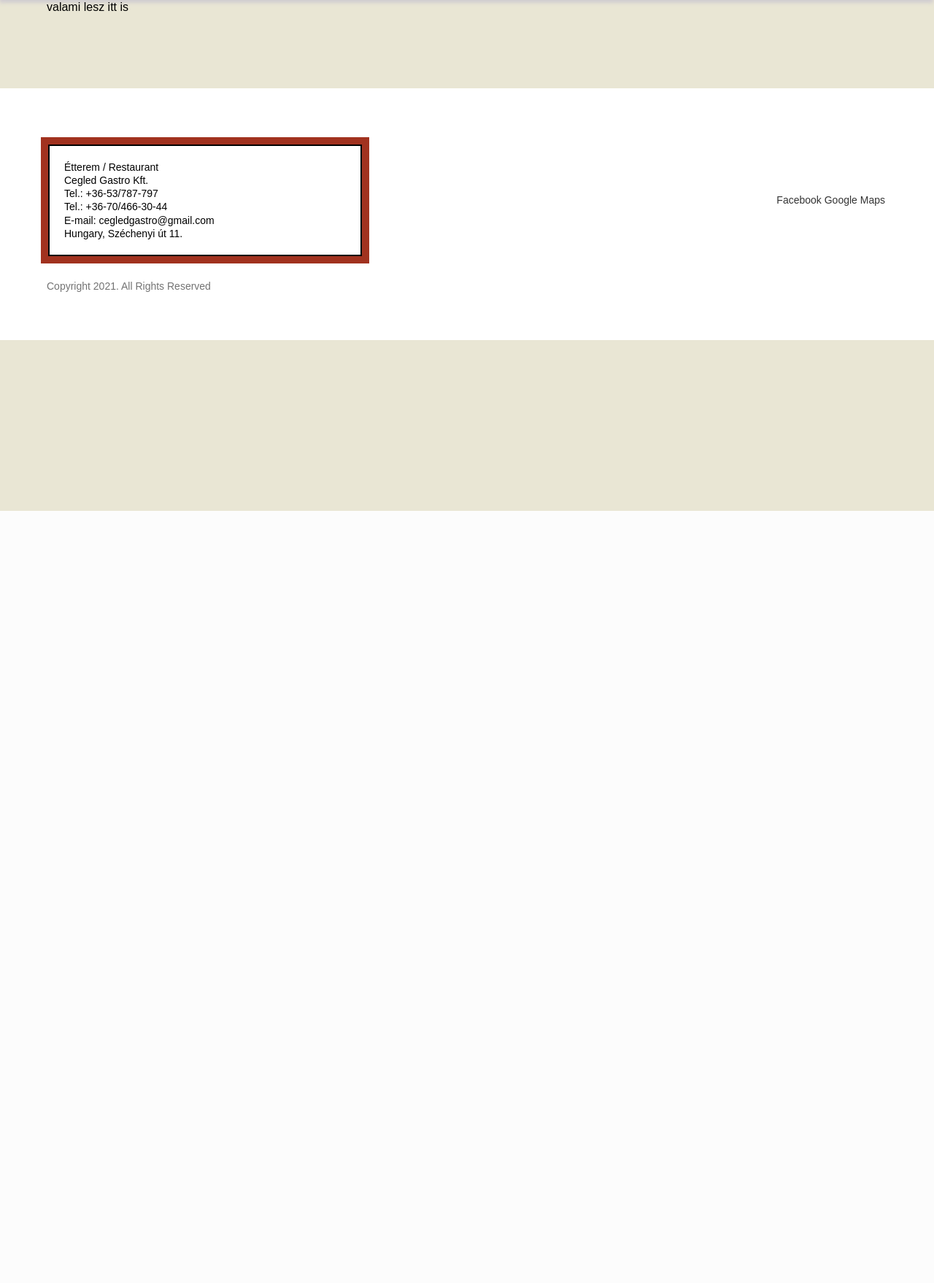
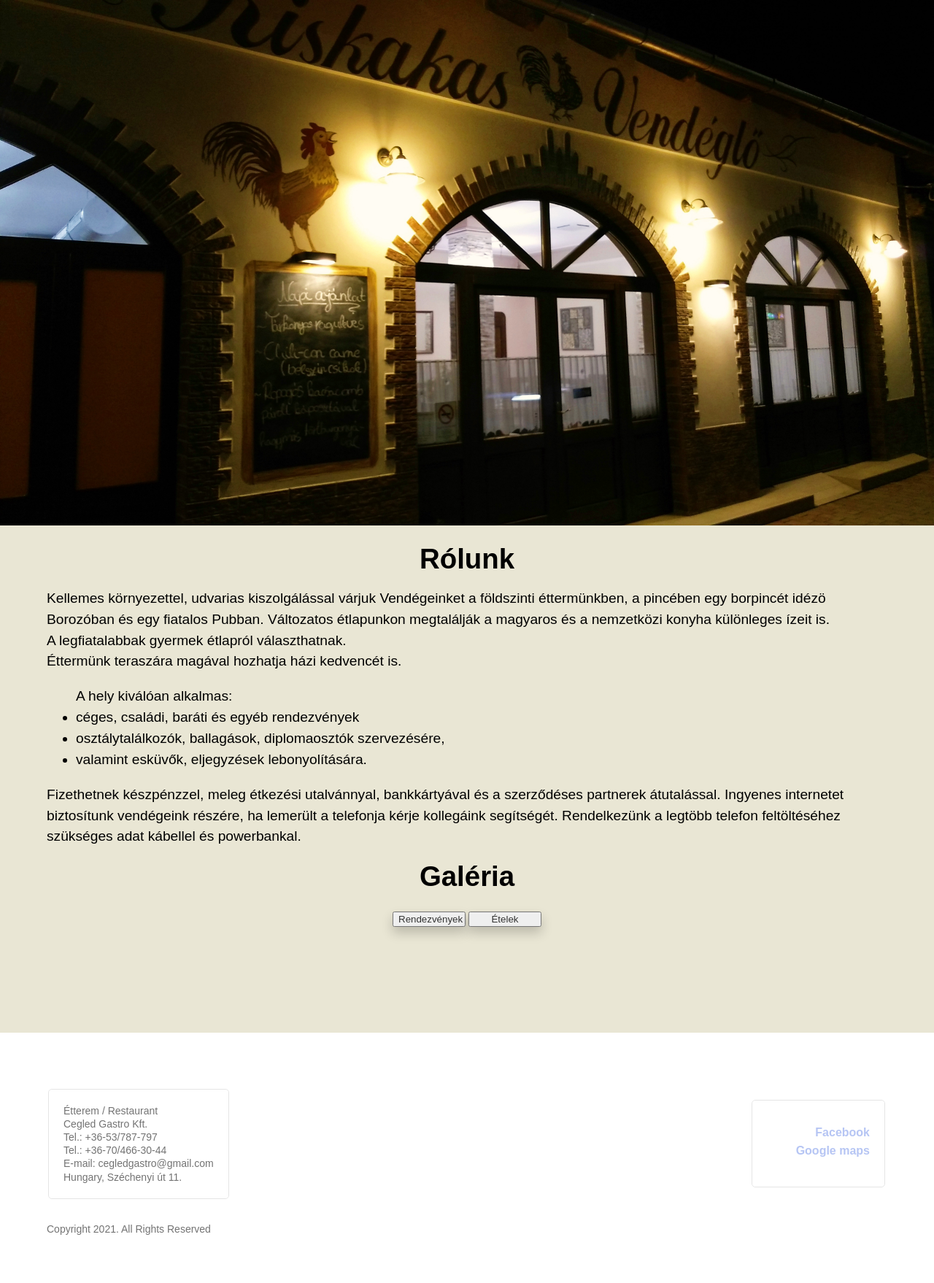
Before and after one commit to Divx1087/webterv-beadando, a PHP site: page /rolunk.html in a window 1280 px wide. Shown: the part 100-1858 px from the top of the page at 73% size. Before the commit the page ends 800 px from the top, so only its background shows below. Run offline with PHP 8.4, Linux system fonts and the light colour scheme.

Commit message:
rolunk feltöltve, fooldal feltöltve, iframe, etc..

```diff
--- a/css/style.css
+++ b/css/style.css
@@ -196,6 +196,10 @@ mark{
   margin-right: auto;
 }
 
+#login input[type].submit-btn:hover {
+  cursor: pointer;
+}
+
 #global-footer {
   padding-top: 75px;
   padding-bottom: 65px;
@@ -221,10 +225,40 @@ mark{
 .details {
   text-align: left;
   float: left;
+  border: 1px solid rgb(209, 209, 209);
+  padding: 20px 20px 20px 20px;
+  opacity: .55;
+  border-radius: 5px;
 }
 
 .links {
   float: right;
+  opacity: .55;
+  border: 1px solid rgb(209, 209, 209);
+  padding: 20px 20px 20px 20px;
+  opacity: .55;
+  border-radius: 5px;
+}
+
+.links a {
+  position: relative;
+  display: inline-block;
+  font-size: 16px;
+  font-weight: 800;
+  color: royalblue;
+  overflow: hidden;
+  background: linear-gradient(to right, midnightblue, midnightblue 50%, royalblue 50%);
+  background-clip: text;
+  -webkit-background-clip: text;
+  -webkit-text-fill-color: transparent;
+  background-size: 200% 100%;
+  background-position: 100%;
+  transition: background-position 275ms ease;
+  opacity: .7;
+}
+
+.links a:hover {
+  background-position: 0 100%;
 }
 
 .col {
@@ -242,8 +276,80 @@ mark{
   list-style-type:none;
 }
 
-.details{
-  outline: #a1321f solid 10px;
-  padding:20px 200px 20px 20px;
-  border: 2px solid black;
+.iframe-kakaseu {
+  width: 400px;
+  height: 650px;
+  margin-top: 30px;
+  border-radius: 5px;
+  box-shadow: 0px 8px 16px 0px rgba(0,0,0,0.2);
+  position: static;
+  border-image: url(decorative-border_1048-11718.jpg) 30 round;
+  margin: auto;
 }
+
+@media print {
+  h1 { font-size: 70pt; color: darkred; }
+  footer {page-break-after: always;}
+}
+
+#etterem-png {
+  max-width: 100%;
+}
+
+.main-rolunk {
+  margin-left: 5%;
+  margin-right: 5%;
+  margin-bottom: 100px;
+  font-size: 120%;
+  line-height: 150%;
+  padding-bottom: 2em;
+}
+
+.main-rolunk h1 {
+  text-align: center;
+}
+
+#rendezvenyek-btn {
+  width: 100px;
+  box-shadow: 0px 8px 16px 0px rgba(0,0,0,0.2);
+}
+
+#etelek-btn {
+  width: 100px;
+  box-shadow: 0px 8px 16px 0px rgba(0,0,0,0.2);
+}
+
+#rolunk-table {
+  text-align: center;
+  margin: auto;
+}
+
+.galeria-etelek {
+
+}
+
+.main-index {
+  margin-left: 5%;
+  margin-right: 5%;
+  margin-bottom: 100px;
+  font-size: 120%;
+  line-height: 150%;
+  padding-bottom: 2em;
+}
+
+.main-index h1 {
+  text-align: center;
+}
+
+.multicolumn {
+  margin: auto;
+  text-align: center !important;
+}
+
+.multi-newspaper {
+  column-count: 2;
+  padding: 15px;
+  column-gap: 40px;
+  column-rule: 1px solid lightgrey;
+  text-align: center;
+}
--- a/rolunk.html
+++ b/rolunk.html
@@ -47,8 +47,62 @@
 
   </header>
 
-  <div class="main">
-    valami lesz itt is
+  <div>
+
+    <img src="png/festes.jpg" alt="etterem" id ="etterem-png">
+
+    <div class="main-rolunk">
+        <h1>Rólunk</h1>
+
+        <p>
+            Kellemes környezettel, udvarias kiszolgálással várjuk Vendégeinket a földszinti éttermünkben, a pincében egy borpincét
+            idézö Borozóban és egy fiatalos Pubban. Változatos étlapunkon megtalálják a magyaros és a nemzetközi konyha különleges ízeit is.
+            <br>
+            A legfiatalabbak gyermek étlapról választhatnak.
+            <br>
+            Éttermünk teraszára magával hozhatja házi kedvencét is.
+        </p>
+
+        <ul>A hely kiválóan alkalmas:
+            <li>céges, családi, baráti és egyéb rendezvények</li>
+            <li>osztálytalálkozók, ballagások, diplomaosztók szervezésére,</li>
+            <li>valamint esküvők, eljegyzések lebonyolítására.</li>
+        </ul>
+
+        <p>
+            Fizethetnek készpénzzel, meleg étkezési utalvánnyal, bankkártyával és a szerződéses partnerek átutalással.
+            Ingyenes internetet biztosítunk vendégeink részére, ha lemerült a telefonja kérje kollegáink segítségét.
+            Rendelkezünk a legtöbb telefon feltöltéséhez szükséges adat kábellel és powerbankal.
+        </p>
+
+        <h1>Galéria</h1>
+
+        <table id="rolunk-table">
+
+            <tr>
+
+                <td>
+
+                    <button id="rendezvenyek-btn">
+                        <a href="rendezvenyek.html">Rendezvények</a>
+                    </button>
+
+                </td>
+
+                <td>
+
+                    <button id="etelek-btn">
+                        <a href="etelek.html">Ételek</a>
+                    </button>
+
+                </td>
+
+            </tr>
+
+        </table>
+
+    </div>
+
   </div>
 
     <footer id="global-footer">
@@ -70,11 +124,14 @@
               <td>
                   <div class="col links">
 
-                      <ul>
-                          <a href="https://www.facebook.com/KiskakasVendegloCegled" target="_blank">Facebook</a>
-
-                          <a href="https://www.google.hu/maps/@47.1784265,19.7935229,3a,75y,209.15h,84.53t/data=!3m6!1e1!3m4!1swBSmr42-ULNHvh7RDpJaGg!2e0!7i13312!8i6656" target="_blank">Google Maps</a>
-                      </ul>
+                    <ul style="text-align: right">
+                        <li>
+                            <a href="https://www.facebook.com/KiskakasVendegloCegled" target="_blank" id="facebook">Facebook</a>
+                        </li>
+                        <li>
+                            <a href="https://www.google.hu/maps/@47.1784265,19.7935229,3a,75y,209.15h,84.53t/data=!3m6!1e1!3m4!1swBSmr42-ULNHvh7RDpJaGg!2e0!7i13312!8i6656" target="_blank">Google maps</a>
+                        </li>
+                    </ul>
 
                   </div>
 
```
Also changed, not shown: etelek.html (+7 -4 lines), etlap.html (+7 -4 lines), index.html (+63 -8 lines), itallap.html (+7 -4 lines), login.html (+17 -4 lines), rendezvenyek.html (+8 -5 lines), png/festes.jpg (added), png/foodmap.jpg (added), png/kakas-kiszallitas.jpg (added), png/roommap.jpg (added).
